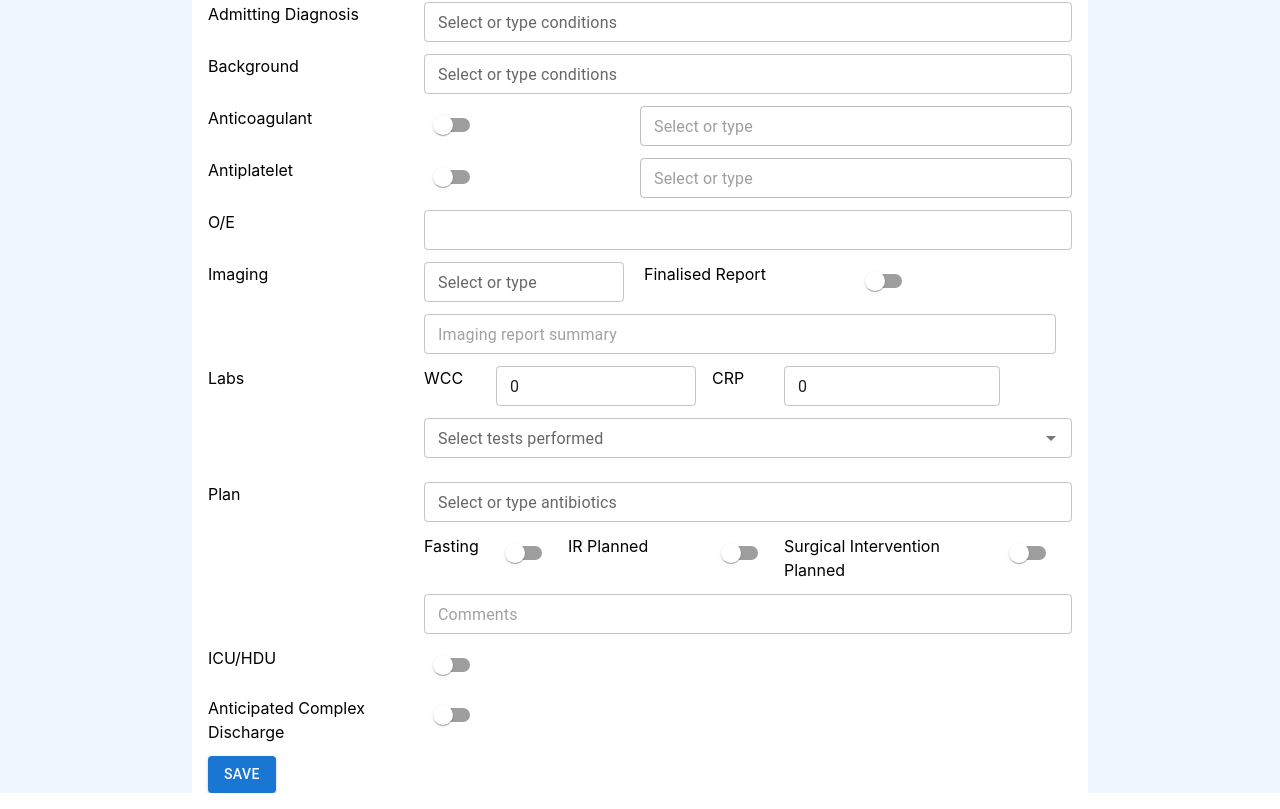
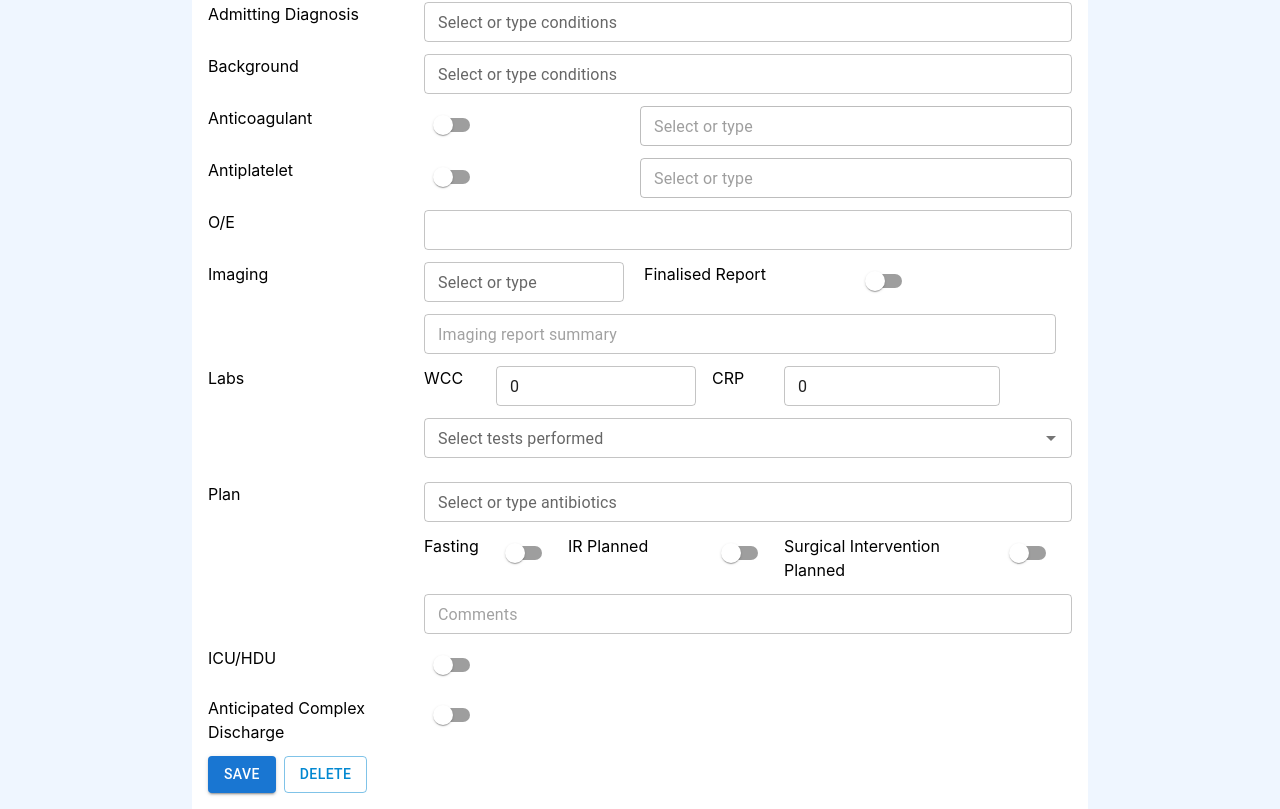
Before and after one commit to iain-b/signout-app-mock, a React (Create React App) app: page /#/new-consult in a window 1280 px wide. Shown: the part 239-1048 px from the top of the page. Built offline with nearby package versions, Linux system fonts and the light colour scheme.

Commit message:
Add deletion

```diff
--- a/src/AEAdmissionForm.tsx
+++ b/src/AEAdmissionForm.tsx
@@ -1,4 +1,4 @@
-import React, { useEffect } from "react";
+import React, { useCallback, useEffect } from "react";
 import { Controller, SubmitHandler, useForm, useWatch } from "react-hook-form";
 import {
   Autocomplete,
@@ -7,7 +7,7 @@ import {
   Switch,
   TextField,
 } from "@mui/material";
-import { AEAdmission } from "./types";
+import { AdmissionRecords, AEAdmission } from "./types";
 import { useNavigate, useSearchParams } from "react-router-dom";
 import { useStorageClient } from "./App";
 import { DatePicker } from "@mui/x-date-pickers/DatePicker";
@@ -28,9 +28,13 @@ function valueOrFreeText(
 export const AEAdmissionForm = ({
   onSave,
   title = "Add A&E Admission",
+  type = "AEAdmissions",
+  reloadData,
 }: {
   onSave: (admission: AEAdmission) => void;
   title?: string;
+  type: keyof AdmissionRecords;
+  reloadData: () => void;
 }) => {
   const { register, handleSubmit, control, reset } = useForm<AEAdmission>({
     defaultValues: {
@@ -76,10 +80,20 @@ export const AEAdmissionForm = ({
       reset(
         client
           .getSignOutRecord()
-          .AEAdmissions.find((it) => it.id === patientIdFromURL),
+          [type].find((it) => it.id === patientIdFromURL),
       );
     }
-  }, [searchParams, client, patientId, reset]);
+  }, [searchParams, client, patientId, reset, type]);
+  const onDelete = useCallback(() => {
+    const idToDelete = searchParams.get("patientId");
+    if (idToDelete) {
+      const value = client.getSignOutRecord();
+      const filteredList = value[type].filter((it) => it.id !== idToDelete);
+      client.setSignOutRecord({ ...value, [type]: filteredList });
+    }
+    reloadData();
+    navigate("/");
+  }, [searchParams, navigate, client, type, reloadData]);
 
   const onSubmit: SubmitHandler<AEAdmission> = (data) => {
     console.log(data);
@@ -720,10 +734,22 @@ export const AEAdmissionForm = ({
         <div className="col-span-9">
           <Switch {...register("anticipatedComplexDischarge")} />
         </div>
-        <div className="col-span-12 w-full">
-          <Button type="submit" variant="contained" color="primary">
-            Save
-          </Button>
+        <div className="col-span-12 w-full pb-4">
+          <span>
+            <Button type="submit" variant="contained" color="primary">
+              Save
+            </Button>
+          </span>
+          <span className="ml-2">
+            <Button
+              type="button"
+              variant="outlined"
+              color="info"
+              onClick={onDelete}
+            >
+              Delete
+            </Button>
+          </span>
         </div>
       </div>
     </form>
--- a/src/ActivitySummary.tsx
+++ b/src/ActivitySummary.tsx
@@ -59,7 +59,8 @@ const AdmissionTable = function AdmissionTable({
                 {admission.name
                   .split(" ")
                   .map((it) => it[0])
-                  .join("")}
+                  .join("")
+                  .toUpperCase()}
               </TableCell>
               <TableCell>
                 {today.diff(dayjs(admission.dateOfBirth), "year").toString()}
@@ -112,7 +113,8 @@ const OperationsTable = function OperationsTable({
                 {operation.name
                   .split(" ")
                   .map((it) => it[0])
-                  .join("")}
+                  .join("")
+                  .toUpperCase()}
               </TableCell>
               <TableCell>
                 {today.diff(dayjs(operation.dateOfBirth), "year").toString()}
--- a/src/App.tsx
+++ b/src/App.tsx
@@ -92,11 +92,19 @@ function App() {
             />
             <Route
               path="/new-admission"
-              element={<AEAdmissionForm onSave={saveAdmission} />}
+              element={
+                <AEAdmissionForm
+                  onSave={saveAdmission}
+                  type={"AEAdmissions"}
+                  reloadData={reloadData}
+                />
+              }
             ></Route>
             <Route
               path="/new-operation"
-              element={<OperationForm onSave={saveOperation} />}
+              element={
+                <OperationForm onSave={saveOperation} reloadData={reloadData} />
+              }
             ></Route>
 
             <Route
@@ -105,6 +113,8 @@ function App() {
                 <AEAdmissionForm
                   onSave={saveDischarge}
                   title={"Add A&E Discharge"}
+                  type="AEDischarges"
+                  reloadData={reloadData}
                 />
               }
             ></Route>
@@ -115,6 +125,8 @@ function App() {
                 <AEAdmissionForm
                   onSave={saveConsult}
                   title={"Add A&E Consult"}
+                  type="AEConsults"
+                  reloadData={reloadData}
                 />
               }
             ></Route>
@@ -125,6 +137,8 @@ function App() {
                 <AEAdmissionForm
                   onSave={saveReferral}
                   title={"Add Referral to Medical Team"}
+                  type="referrals"
+                  reloadData={reloadData}
                 />
               }
             ></Route>
@@ -135,6 +149,8 @@ function App() {
                 <AEAdmissionForm
                   onSave={saveInHouseConsult}
                   title={"Add In-House Consult"}
+                  type="inHouseConsults"
+                  reloadData={reloadData}
                 />
               }
             ></Route>
@@ -145,6 +161,8 @@ function App() {
                 <AEAdmissionForm
                   onSave={saveFloorIssue}
                   title={"Add Floor Issuse"}
+                  type="floorIssues"
+                  reloadData={reloadData}
                 />
               }
             ></Route>
--- a/src/OperationForm.tsx
+++ b/src/OperationForm.tsx
@@ -1,4 +1,4 @@
-import React, { useEffect } from "react";
+import React, { useCallback, useEffect } from "react";
 import { Controller, SubmitHandler, useForm, useWatch } from "react-hook-form";
 import { Autocomplete, Button, TextField } from "@mui/material";
 import { OperationRecord } from "./types";
@@ -21,8 +21,10 @@ function valueOrFreeText(
 
 export const OperationForm = ({
   onSave,
+  reloadData,
 }: {
   onSave: (operation: OperationRecord) => void;
+  reloadData: () => void;
 }) => {
   const { register, handleSubmit, control, reset } = useForm<OperationRecord>({
     defaultValues: {
@@ -59,6 +61,19 @@ export const OperationForm = ({
     onSave(data);
     navigate("/");
   };
+
+  const onDelete = useCallback(() => {
+    const idToDelete = searchParams.get("patientId");
+    if (idToDelete) {
+      const value = client.getSignOutRecord();
+      const filteredList = value.operations.filter(
+        (it) => it.id !== idToDelete,
+      );
+      client.setSignOutRecord({ ...value, operations: filteredList });
+    }
+    reloadData();
+    navigate("/");
+  }, [searchParams, navigate, client, reloadData]);
 
   return (
     <form onSubmit={handleSubmit(onSubmit)}>
@@ -183,9 +198,21 @@ export const OperationForm = ({
         </div>
 
         <div className="col-span-12 w-full">
-          <Button type="submit" variant="contained" color="primary">
-            Save Operation
-          </Button>
+          <span>
+            <Button type="submit" variant="contained" color="primary">
+              Save
+            </Button>
+          </span>
+          <span className="ml-2">
+            <Button
+              type="button"
+              variant="outlined"
+              color="info"
+              onClick={onDelete}
+            >
+              Delete
+            </Button>
+          </span>
         </div>
       </div>
     </form>
--- a/src/storage.ts
+++ b/src/storage.ts
@@ -108,6 +108,10 @@ export class StorageClient implements StorageAPI {
     return this.getCurrentRecord();
   }
 
+  setSignOutRecord(record: SignOutRecord) {
+    localStorage.setItem(SIGN_OUT_RECORD_KEY, JSON.stringify(record));
+  }
+
   setConsultant(name: string) {
     const currentRecord = this.getCurrentRecord();
     currentRecord.consultant = name;
```
